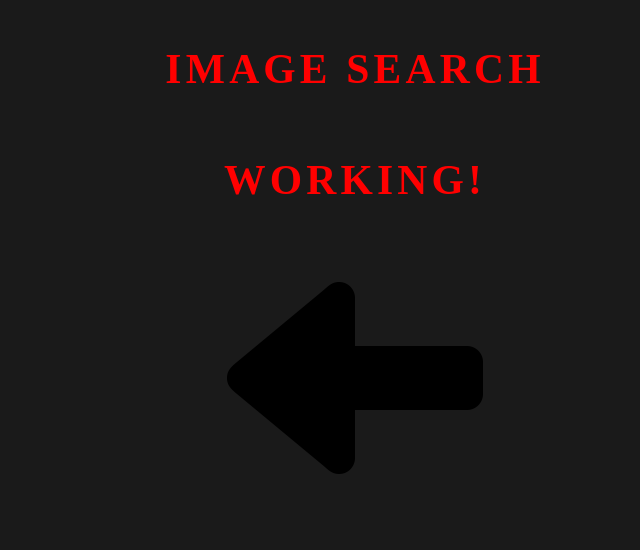
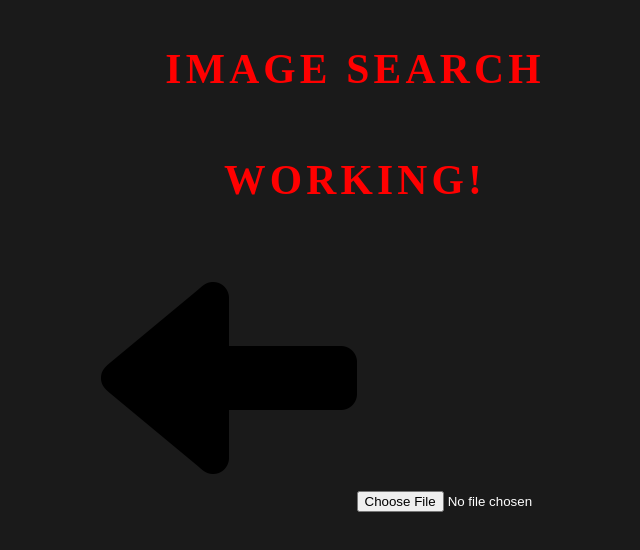
Before and after one commit to msanigar/visualsearch, a React app: page / in a window 1280 px wide. Shown: the top 550 px of the page, without its empty margins (285-925 px from the left). Built offline with nearby package versions, Linux system fonts and the light colour scheme.

Commit message:
austins - styling for the file upload

```diff
--- a/src/styles/styles.scss
+++ b/src/styles/styles.scss
@@ -615,3 +615,29 @@ a {
   font-size: 15px;
   line-height: 15px;
 }
+
+
+#upload-form {
+  display: inline-block;
+  transform: translateX(-50%);
+  width: 137px;
+  height: 171px;
+  position: absolute;
+  left: 50%;
+  bottom: 35px;
+}
+.file-upload {
+  display: inline-block;
+  padding: 30px 20px;
+  border: 3px dashed #fff;
+  border-radius: 5px;
+  cursor: pointer;
+}
+.file-upload img {
+  transform: rotate(90deg);
+  filter: invert(1);
+  width: 90px;
+}
+#file-upload {
+  opacity: 0;
+}
```
Also changed, not shown: src/upload.js.
